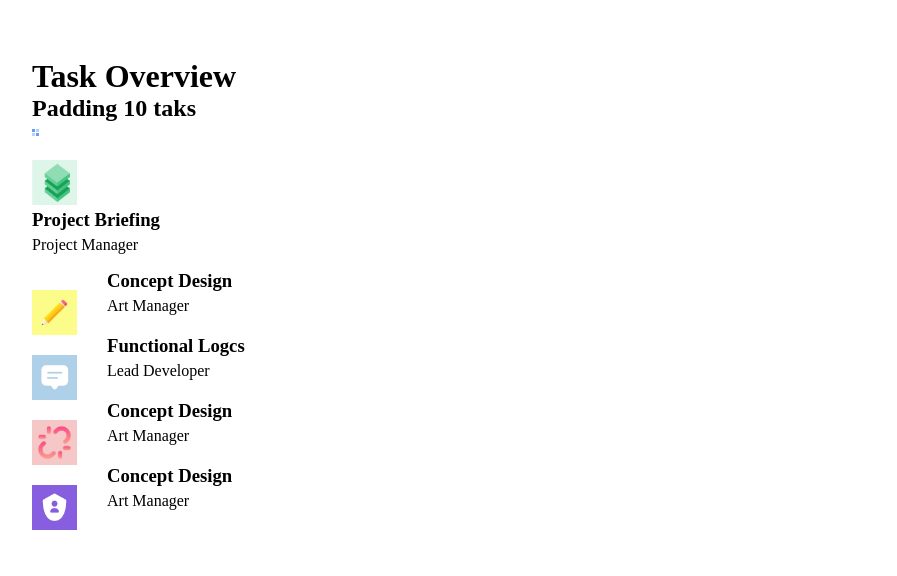
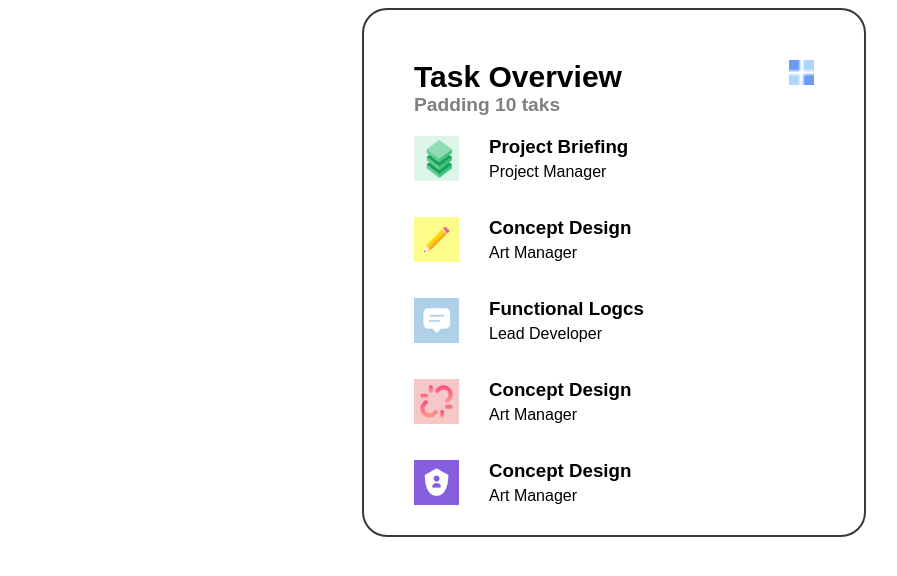
Before and after one commit to fifian-aqila/html-activity-4, a plain HTML site: page index.html in a window 1280 px wide. Shown: the whole page, without its empty margins (26-923 px from the left). Drawn offline with Linux system fonts and the light colour scheme.

Commit message:
perbaikan

```diff
--- a/index.html
+++ b/index.html
@@ -18,6 +18,37 @@
             border-radius: 25px;
             box-shadow: 40px;
             padding: 50px;
+            width: 400px;
+            height: 425px;
+            border: 2px solid rgb(56, 56, 59);
+            margin: auto;
+        }
+        .header{
+            display: flex;
+            justify-content: space-between;
+            font-family: Arial, Helvetica, sans-serif;
+
+        }
+        .header h1{
+            font-size: 30px;
+        }
+        .header h2{
+            font-size: larger;
+            color: grey;
+        }
+        .header img{
+            width: 25px;
+            height: 25px;
+            margin-left: 150px;
+        }
+        .wiper-task{
+            display: flex;
+            gap: 30px;
+            font-family: Arial, Helvetica, sans-serif;
+        }
+        .teks{
+            margin-top: 20px;
+            font-family: Arial, Helvetica, sans-serif;
         }
         .teks p{
             margin-top: 5px;
```
